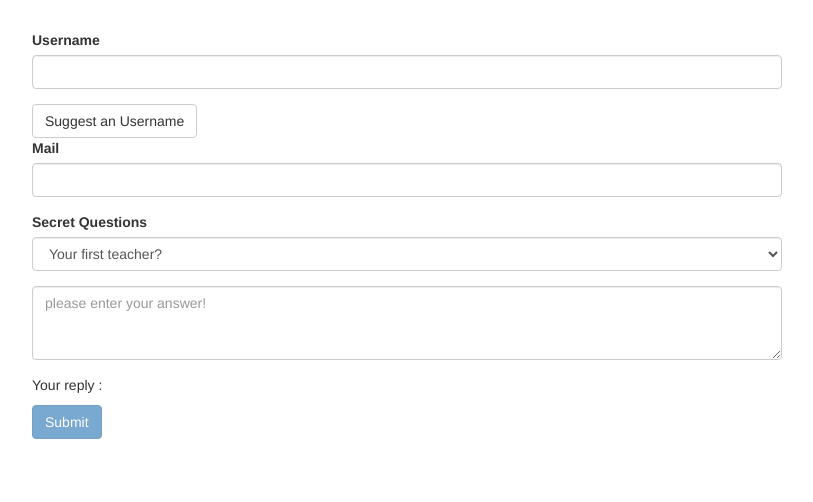
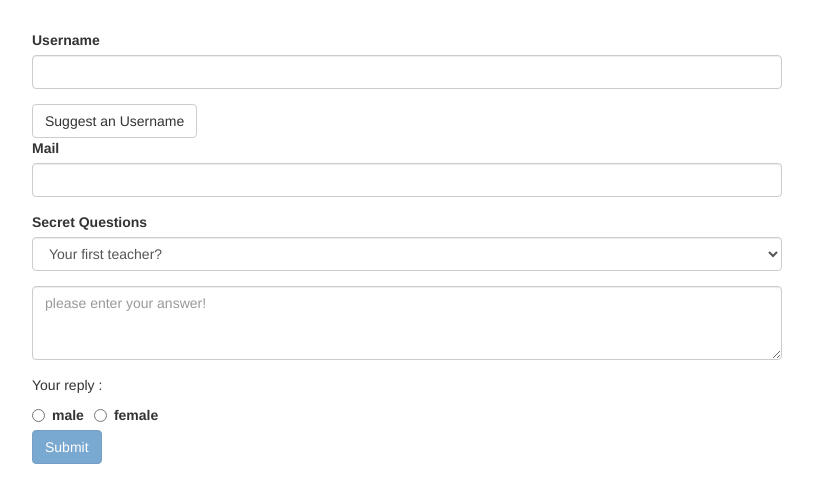
Before and after one commit to innocentTialo/forms-td-start, an Angular app: page / in a window 1280 px wide. Shown: the top 502 px of the page, without its empty margins (233-1046 px from the left). Built offline with nearby package versions, Linux system fonts and the light colour scheme.

Commit message:
learn how to properly manage radio button with the template driven approach

```diff
--- a/src/app/app.component.html
+++ b/src/app/app.component.html
@@ -2,7 +2,9 @@
   <div class="row">
     <div class="col-xs-12 col-sm-10 col-md-8 col-sm-offset-1 col-md-offset-2">
       <form (ngSubmit)="onSubmit()" #f="ngForm">
-        <div id="user-data">
+        <div id="user-data"
+             ngModelGroup="userData"
+             #userData = "ngModelGroup">
           <div class="form-group">
             <label for="username">Username</label>
             <input
@@ -30,6 +32,7 @@
             <span class="text-danger" *ngIf="email.touched && !email.valid">Please enter a valid value</span>
           </div>
         </div>
+        <div *ngIf="userData.touched && !userData.valid">User data is not valid</div>
         <div class="form-group">
           <label for="secret">Secret Questions</label>
           <select
@@ -52,6 +55,19 @@
           ></textarea>
         </div>
         <p>Your reply : {{ answer }}</p>
+        <div class="radio-inline" *ngFor="let gender of genders">
+          <label>
+            <input
+              type="radio"
+              name="gender"
+              ngModel
+              [value]="gender"
+              required
+            >
+            {{ gender }}
+          </label>
+        </div>
+        <div></div>
         <button
           class="btn btn-primary"
           type="submit"
--- a/src/app/app.component.ts
+++ b/src/app/app.component.ts
@@ -11,6 +11,7 @@ export class AppComponent {
   @ViewChild('f', {static: false}) signupForm: NgForm;
   secretQuestion = 'teacher';
   answer = '';
+  genders = ['male', 'female'];
 
   suggestUserName() {
     const suggestedName = 'Superuser';
```
